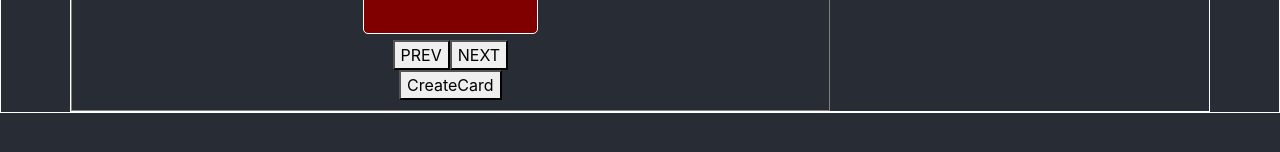
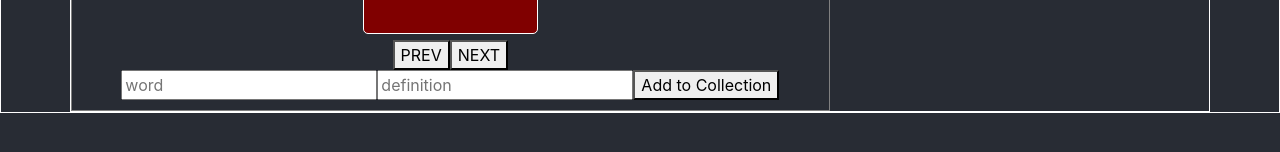
Before and after one commit to alexHardy872/FlashCardsReact, a React (Create React App) app in the folder flashcards/: page / in a window 1280 px wide. Shown: the part 322-474 px from the top of the page. Built offline with nearby package versions, Linux system fonts and the light colour scheme; no server answers.

Commit message:
new card post functionality and all base user stories DONE... next to either clean up and reconfigure OR add bonus stories... had to pass in all functions AND state as props so it could be addressed in the new function

```diff
--- a/flashcards/src/Components/FlashCards.js
+++ b/flashcards/src/Components/FlashCards.js
@@ -2,6 +2,7 @@ import React from 'react';
 import axios from 'axios';
 import Current from './Current.js';
 import Collections from './Collections.js';
+import NewCard from './NewCard.js';
 
 
 class FlashCards extends React.Component {
@@ -29,13 +30,15 @@ class FlashCards extends React.Component {
     }
 
     postData(newCard){
-        let cards = this.state.currentStack.cards;
-        let updatedCards = cards.push(newCard);
+        debugger;
+        let stack = this.currentStack;
+        let cards = this.currentStack.cards;
+        cards.push(newCard);
         console.log(cards);
 
-        axios.put('http://localhost:3000/collections/'+this.state.currentStack.id, {
-            "id": this.state.currentStack.id,
-            "title": this.state.currentStack.title,
+        axios.put('http://localhost:3000/collections/'+stack.id, {
+            "id": stack.id,
+            "title": stack.title,
             "cards": cards,
 
 
@@ -50,15 +53,16 @@ class FlashCards extends React.Component {
           });
     }
 
-    createCard(){
-        let newId = this.state.currentStack.cards.length +1;
+    createCard(word, definition){
+
+        let newId = this.currentStack.cards.length +1;
         let newCard = {
             "id" : newId,
-            "word" : "test word 2!",
-            "definition" : "test definition!"
+            "word" : word,
+            "definition" : definition
         }
         console.log(newCard);
-        this.postData(newCard).bind(this);
+        this.postData(newCard);
     }
 
 
@@ -178,8 +182,8 @@ class FlashCards extends React.Component {
                     <button onClick={this.prevCard.bind(this)}>PREV</button>
                     <button onClick={this.nextCard.bind(this)}>NEXT</button>
                  </div>
-                 <button onClick={this.createCard.bind(this)}>CreateCard</button>
 
+               <NewCard createCard={this.createCard} currentStack={this.state.currentStack} postData={this.postData}/>
               </div>
               <div className="col-md-4">
                 <Collections allCards={this.state.collection} setCurrentStack={this.setCurrentStack.bind(this)} />
--- /dev/null
+++ b/flashcards/src/Components/NewCard.js
@@ -0,0 +1,22 @@
+import React from 'react';
+
+
+function NewCard(props) {
+
+    const assembleCardFromForm = (event) => {
+
+        const word = event.target[0].value;
+        const definition = event.target[1].value;
+        props.createCard(word, definition);
+    }
+
+
+    return (<form onSubmit={assembleCardFromForm}>
+        <input type="text" placeholder="word"/>
+        <input type="text" placeholder="definition"/>
+        <button type="submit">Add to Collection</button>
+    </form>)
+}
+
+
+export default NewCard;
```
Also changed, not shown: flashcards/public/data.json (+10 -0 lines).
